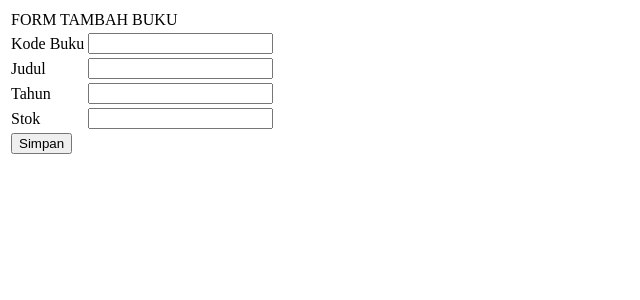
After one commit to rest24/webpro3, a CodeIgniter app: page /database/buku/tambah in a window 1280 px wide. The commit adds this page. Shown: the top 300 px of the page, without its empty margins (0-640 px from the left). Run offline with CodeIgniter, Linux system fonts and the light colour scheme.

Commit message:
form nambah

```diff
--- a/application/controllers/Buku.php
+++ b/application/controllers/Buku.php
@@ -15,5 +15,22 @@ class Buku extends CI_Controller {
 		//Perintah lempar data ke view
 		$this->load->view('viewbuku',$data);
 	}
+	public function tambah()
+	{
+		//Perintah lempar data ke view
+		$this->load->view('addbuku');
+	}
+	public function simpan()
+	{
+		$this->load->model('mdl_buku');
+		$data=array(
+			'kode'=>$this->input->post('kode'),
+			'judul'=>$this->input->post('judul'),
+			'tahun'=>$this->input->post('tahun'),
+			'stok'=>$this->input->post('stok')
+		);
 
+		$proses=$this->mdl_buku->insertBuku($data);
+		redirect('buku');
+	}
 }
--- a/application/models/Mdl_buku.php
+++ b/application/models/Mdl_buku.php
@@ -8,7 +8,7 @@ class Mdl_buku extends CI_Model {
 		return $query->result();
 	}
 	public function insertBuku($data=''){
-		$this->db->insert('buku'.$data);
+		$this->db->insert('buku',$data);
 		return true;
 	}
 	public function updateBuku($data='',$where=''){
--- /dev/null
+++ b/application/views/addbuku.php
@@ -0,0 +1,18 @@
+<form action="<?php echo base_url().'buku/simpan';?>" method="POST">
+<table>
+	<tr><td colspan="2">FORM TAMBAH BUKU</td></tr>
+	<tr>
+		<td>Kode Buku</td><td><input type="text" name="kode"></td>
+	</tr>
+	<tr>
+		<td>Judul</td><td><input type="text" name="judul"></td>
+	</tr>
+	<tr>
+		<td>Tahun</td><td><input type="text" name="tahun"></td>
+	</tr>
+	<tr>
+		<td>Stok</td><td><input type="number" name="stok"></td>
+	</tr>
+	<tr><td colspan="2"><input type="submit" value="Simpan"></td></tr>
+</table>
+</form>
--- a/application/views/viewbuku.php
+++ b/application/views/viewbuku.php
@@ -1,3 +1,4 @@
+<a href="<?php echo base_url().'buku/tambah';?>">Tambah Data</a>
 <table border='1'>
 	<tr>
 		<td>No</td>
```
